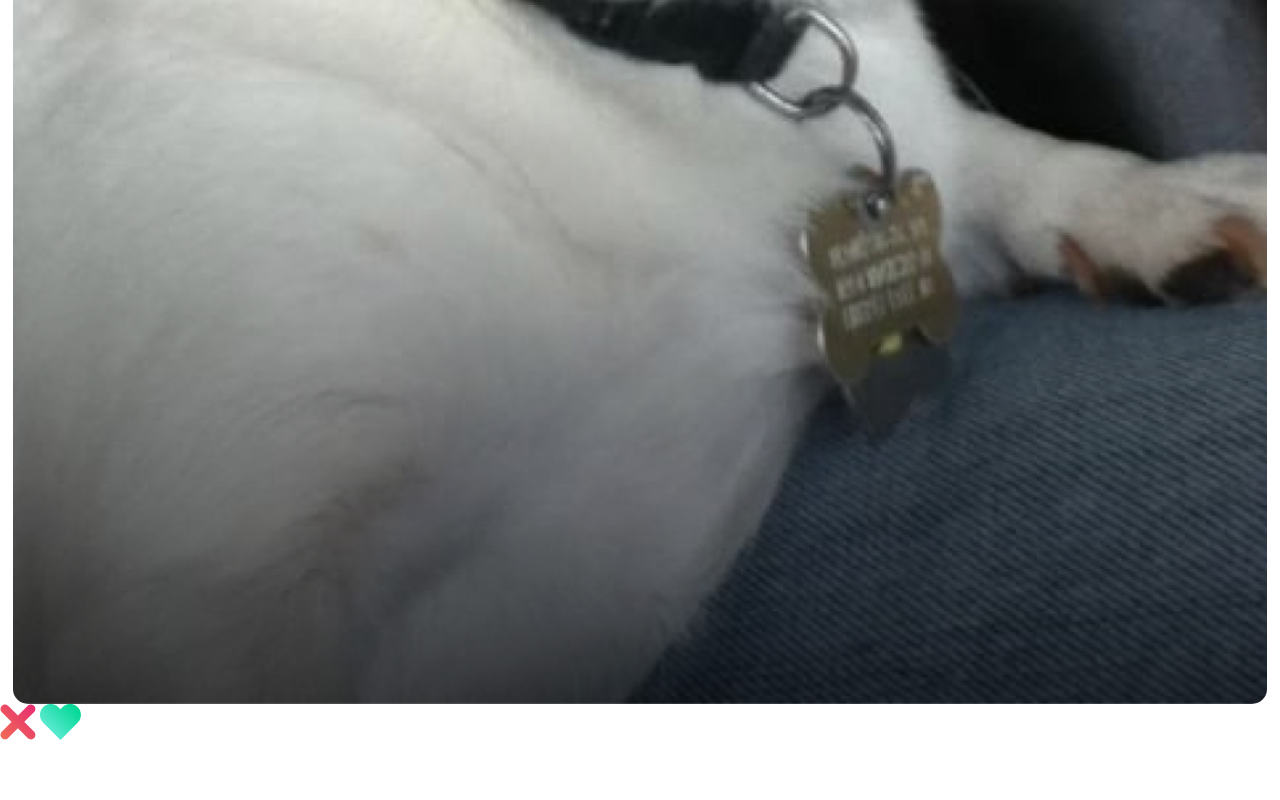
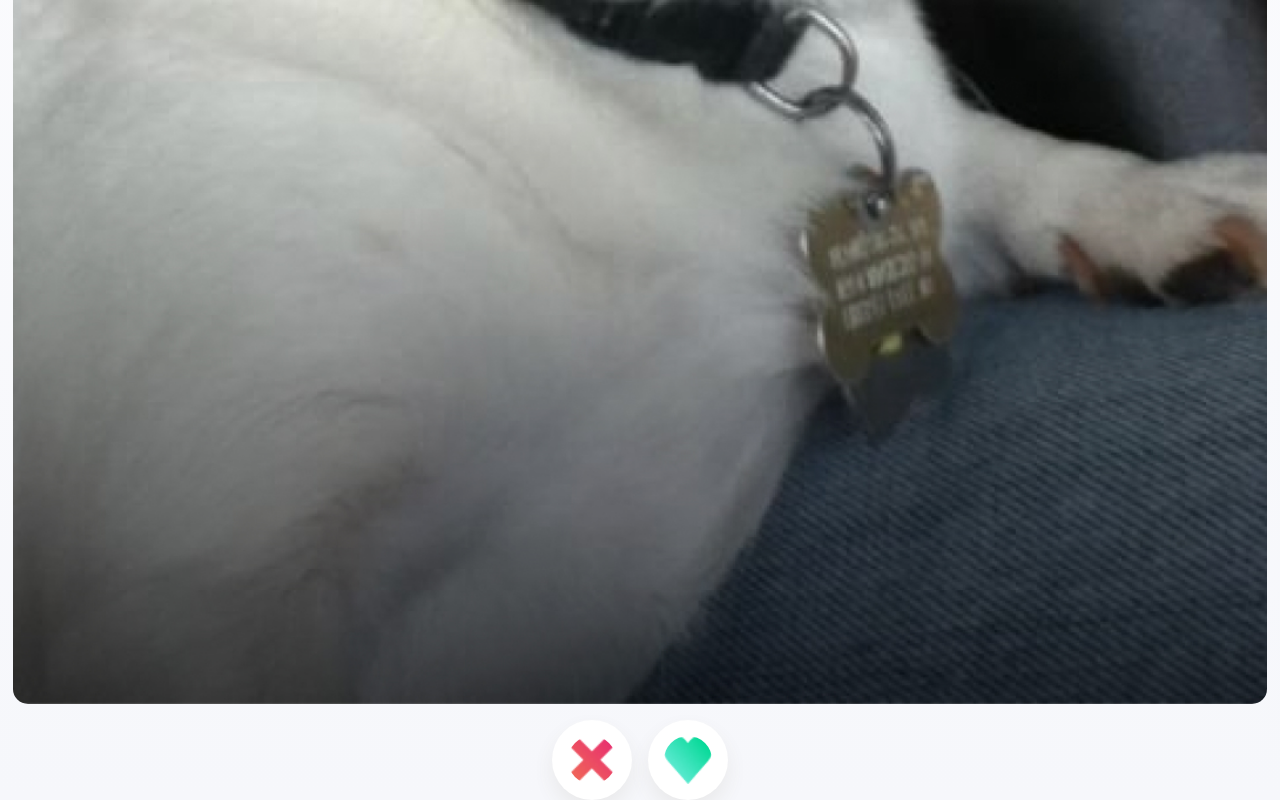
Before and after one commit to brianbud/tinder-for-dogs, a website built with Vite: page index.html in a window 1280 px wide. Shown: the part 1148-1948 px from the top of the page. Before the commit the page ends 1892 px from the top, so only its background shows below. Built offline with nearby package versions, Linux system fonts and the light colour scheme.

Commit message:
action btns

```diff
--- a/index.css
+++ b/index.css
@@ -1,5 +1,5 @@
-body, html {
-    padding: 0;
+body {
+    background: linear-gradient(#FFFFFF, #F6F7FB);
 }
 
 nav ul {
@@ -15,13 +15,13 @@ nav ul {
 nav img {
     width: 50px;
     height: 50px;
-  }
+}
 
 .logo {
     width: 100%;
 }
 
-main {
+.img-container {
     display: flex;
     justify-content: center;
 }
@@ -30,3 +30,19 @@ main {
     width: 98%;
     border-radius: 15px;
 }
+
+.action-btns {
+    display: flex;
+    justify-content: center;
+    gap: 1em;
+    margin-top: 1em;
+}
+
+.action-btns img {
+    padding: 1em;
+    background-color: #ffffff;
+    height: 3rem;
+    width: 3rem;
+    border-radius: 50%;
+    box-shadow: 0px 10px 20px #E9E9EA;
+}
--- a/index.html
+++ b/index.html
@@ -16,12 +16,14 @@
       </ul>
     </nav>
     <main id="dog">
-      <img class="dog-img" src="./images/dog-teddy.jpg" alt="" />
+      <div class="img-container">
+        <img class="dog-img" src="./images/dog-teddy.jpg" alt="" />
+      </div>
+      <section id="actions" class="action-btns">
+        <img src="images/icon-cross.png" alt="" />
+        <img src="images/icon-heart.png" alt="" />
+      </section>
     </main>
-    <section id="actions">
-      <img src="images/icon-cross.png" alt="" />
-      <img src="images/icon-heart.png" alt="" />
-    </section>
     <script src="/index.js" type="module"></script>
   </body>
 </html>
```
